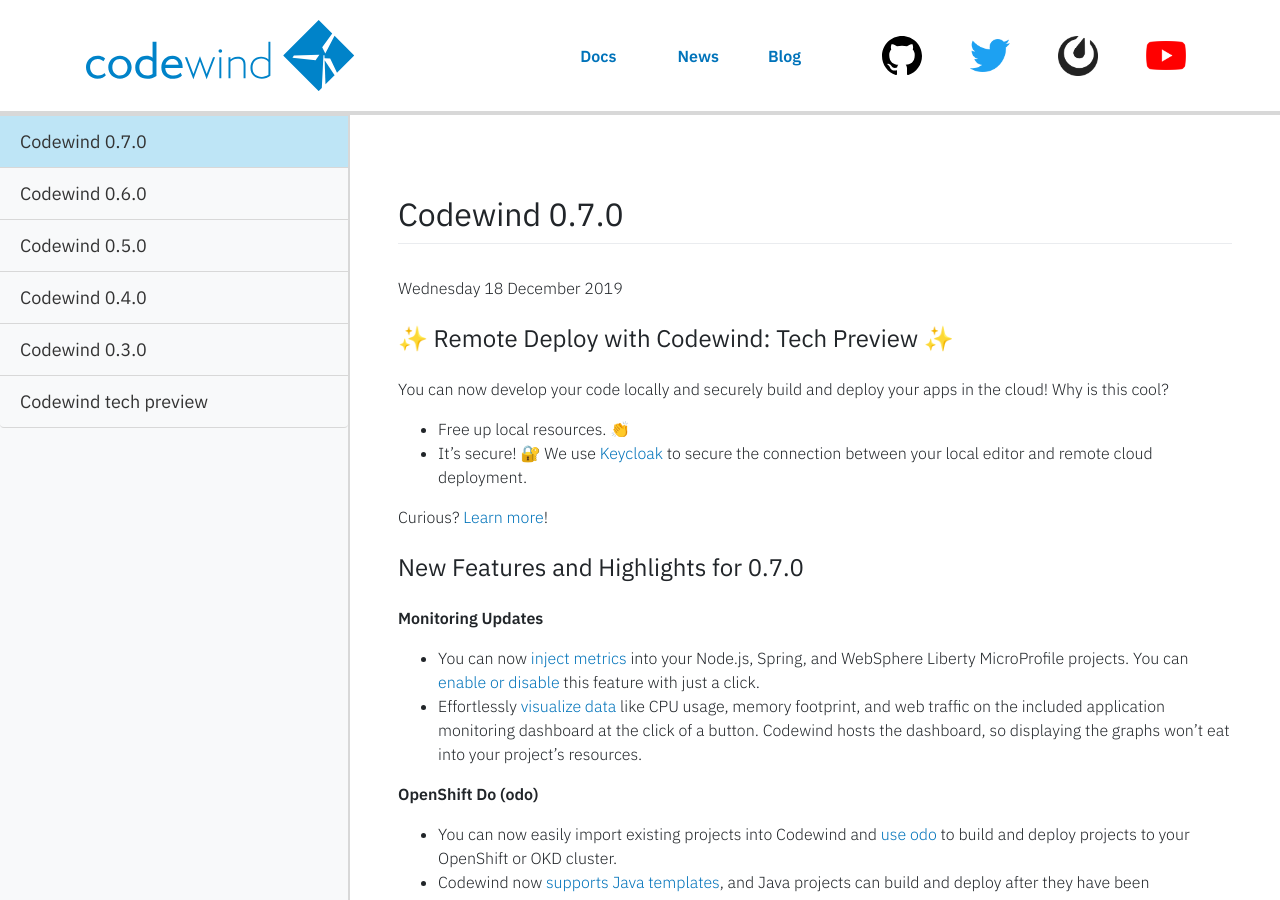
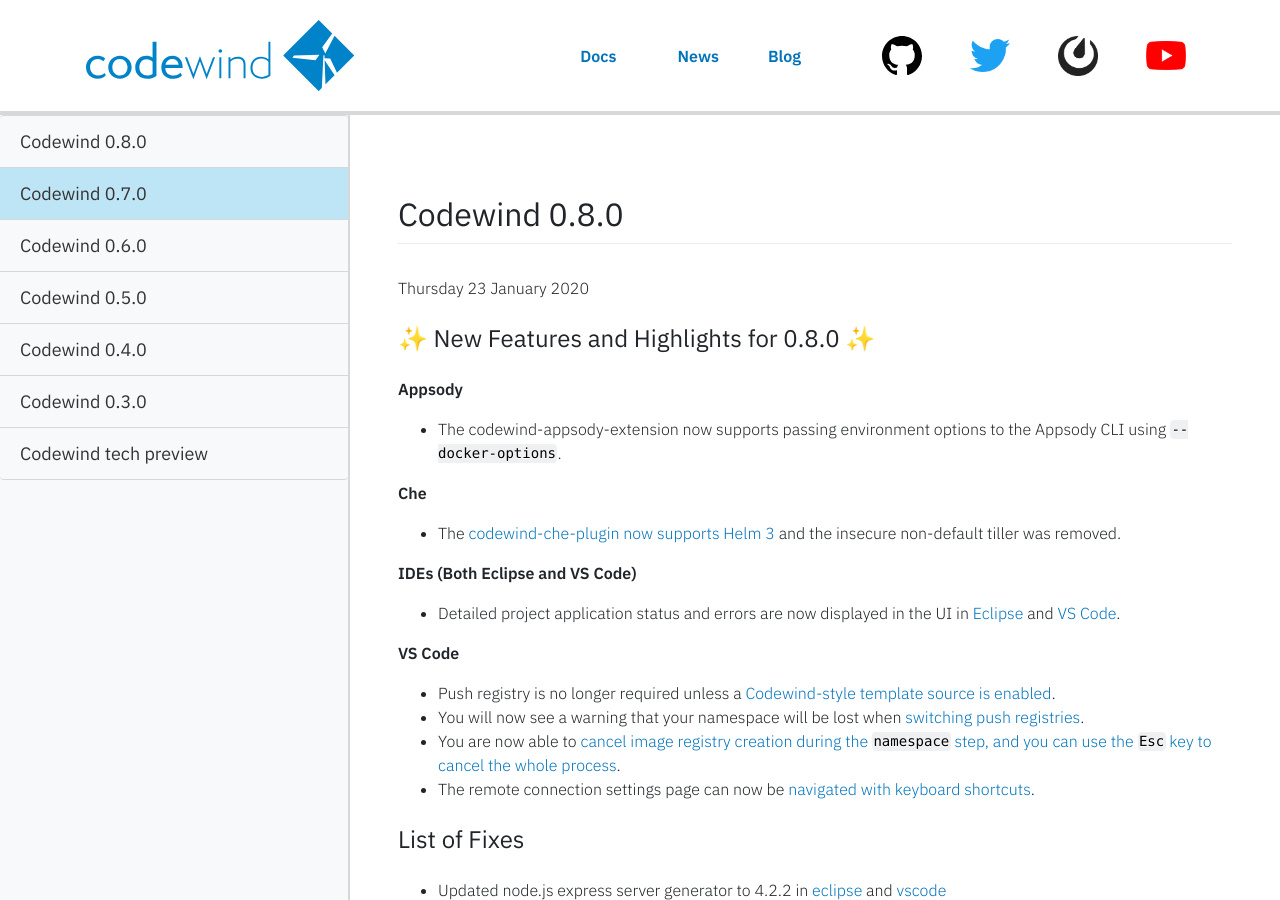
Before and after one commit to eclipse-archived/codewind-docs, a Jekyll site: the page built from docs/_news/news08.md, in a window 1280 px wide and 900 px high. Built offline with Jekyll 4.4.1, drawn with Linux system fonts in a browser that asks for light colours; nearby versions of some CDN libraries; some of the changed text lies outside the part shown.

Commit message:
updated TOC and adding 0.8.0 news page
Signed-off-by: beccabau <rbau@us.ibm.com>

```diff
--- a/docs/_data/newstoc.yml
+++ b/docs/_data/newstoc.yml
@@ -1,3 +1,6 @@
+- title: 'Codewind 0.8.0'
+  url: news08.html
+
 - title: 'Codewind 0.7.0'
   url: news07.html
 
--- /dev/null
+++ b/docs/_news/news08.md
@@ -0,0 +1,37 @@
+---
+layout: news
+title: New for Codewind 0.8.0
+description: New for Codewind 0.8.0
+keywords: news, new, updates, update, version, hybrid
+duration: 1 minute
+permalink: news07
+---
+
+## Codewind 0.8.0
+Thursday 23 January 2020
+
+#### ✨ New Features and Highlights for 0.8.0 ✨
+
+**Appsody**
+- The codewind-appsody-extension now supports passing environment options to the Appsody CLI using [`--docker-options`](https://github.com/eclipse/codewind/issues/1401).
+
+**Che**
+- The [codewind-che-plugin now supports Helm 3](https://github.com/eclipse/codewind/issues/1320) and the insecure non-default tiller was removed.
+
+**IDEs (Both Eclipse and VS Code)**
+- Detailed project application status and errors are now displayed in the UI in [Eclipse](https://github.com/eclipse/codewind-eclipse/issues/236) and [VS Code](https://github.com/eclipse/codewind/issues/1391).
+
+**VS Code**
+- Push registry is no longer required unless a [Codewind-style template source is enabled](https://github.com/eclipse/codewind/issues/1469).
+- You will now see a warning that your namespace will be lost when [switching push registries](https://github.com/eclipse/codewind/issues/1421).
+- You are now able to [cancel image registry creation during the `namespace` step, and you can use the `Esc` key to cancel the whole process](https://github.com/eclipse/codewind/issues/1621).
+- The remote connection settings page can now be [navigated with keyboard shortcuts](https://github.com/eclipse/codewind/issues/1562).
+
+
+#### List of Fixes
+- Updated node.js express server generator to 4.2.2 in [eclipse](https://github.com/eclipse/codewind-openapi-eclipse/pull/83) and [vscode](https://github.com/eclipse/codewind-openapi-vscode/pull/77)
+- Updated Appsody CLI to v0.5.4 for the [codewind-appsopdy-extension](https://github.com/eclipse/codewind/issues/1666)
+- Image Registry Manager push registry buttons have been [updated to toggles](https://github.com/eclipse/codewind/issues/1490).
+- In Codewind 0.7.0, an incorrect network error appeared when attempting to connect to an uninstalled or failed remote Codewind instance: `Authentication service unavailable`. However, this [network error is actually a connection error](https://github.com/eclipse/codewind/issues/1547). This inaccuracy has been corrected.
+- Remote settings page in VS Code is now more [responsive when window is resized](https://github.com/eclipse/codewind-vscode/pull/364)
+- [VS Code no longer stores the remote connection in extension data](https://github.com/eclipse/codewind/issues/1641). You can now delete an existing remote connection in VS Code when switching IDEs.
```
